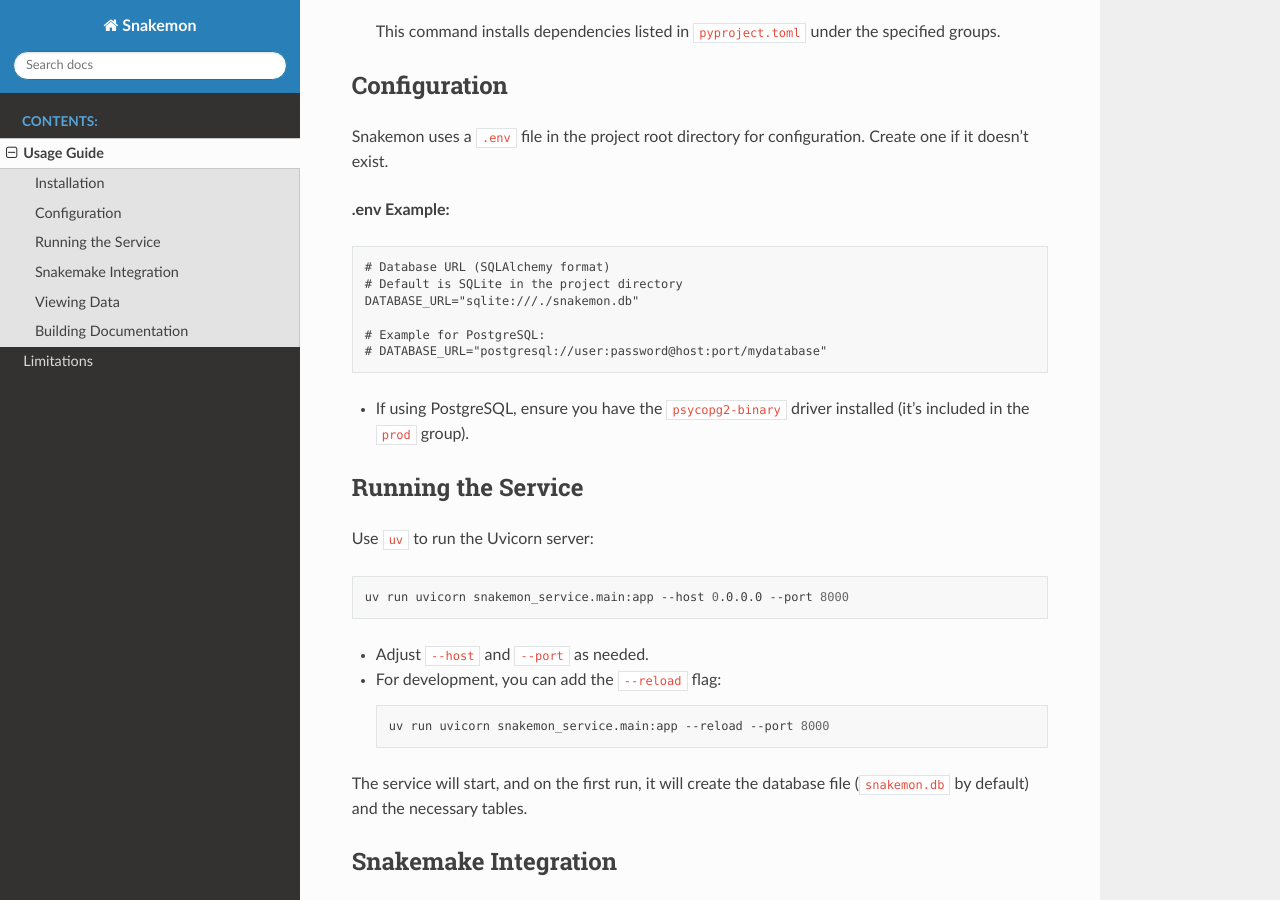
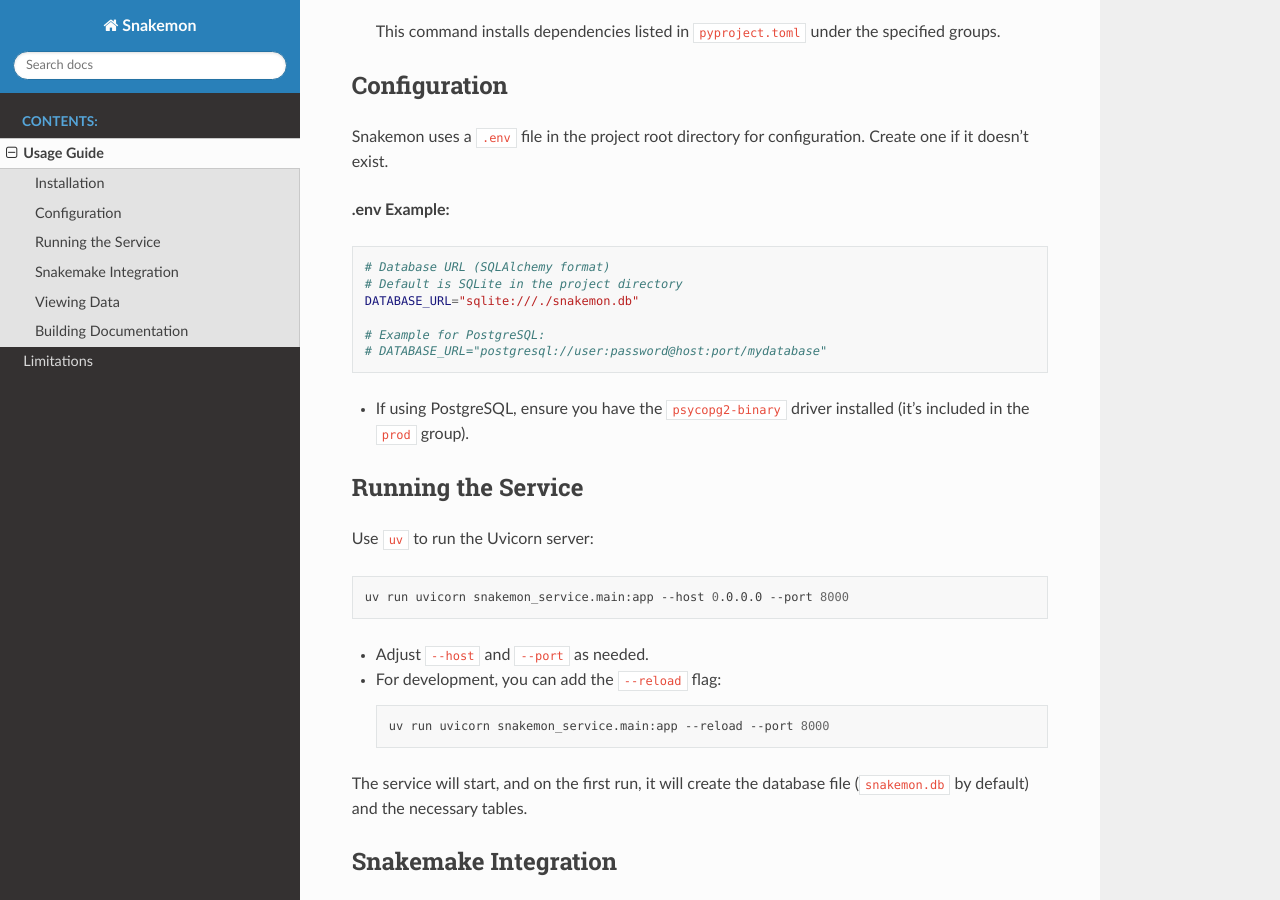
Before and after one commit to bilgehannevruz/snakemon, a Sphinx documentation site: the page built from docs/source/usage.rst, in a window 1280 px wide and 900 px high, scrolled down 608 px. Built offline with Sphinx 7.4.7 and the Read the Docs theme 3.1.0, drawn with Linux system fonts in a browser that asks for light colours.

Commit message:
fix: readthedocs warnings resolved

```diff
--- a/docs/source/index.rst
+++ b/docs/source/index.rst
@@ -1,6 +1,6 @@
-###########################
+############################
 Snakemon - Snakemake Monitor
-###########################
+############################
 
 Snakemon is a lightweight web service designed to monitor the execution of Snakemake workflows, specifically targeting versions using the **legacy WMS monitoring protocol (generally prior to v9.x)**.
 
--- a/docs/source/usage.rst
+++ b/docs/source/usage.rst
@@ -38,7 +38,7 @@
 
 **.env Example:**
 
-.. code-block:: env
+.. code-block:: bash
 
     # Database URL (SQLAlchemy format)
     # Default is SQLite in the project directory
```
Also changed, not shown: 1 other file.
